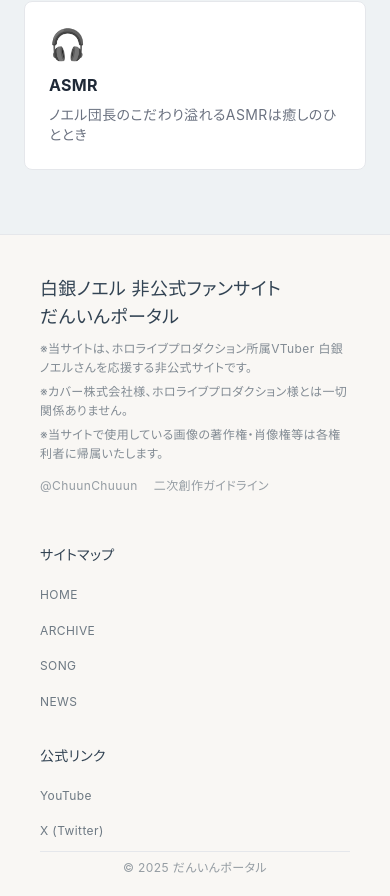
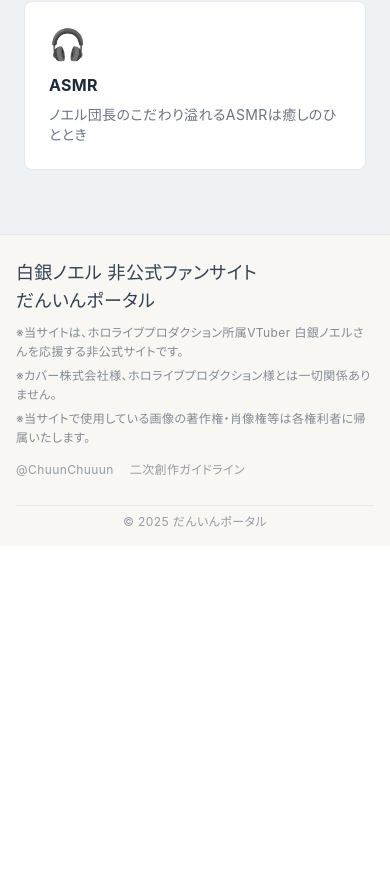
Before and after one commit to wtnb-yk/shirogane-holy-knights, a Next.js app in the folder frontend/: page / in a window 390 px wide. Shown: the part 4147-5043 px from the top of the page. After the commit the page ends 4693 px from the top, so only its background shows below. Built offline with nearby package versions, Linux system fonts and the light colour scheme; no server answers.

Commit message:
feat: enhance Footer layout for improved spacing and responsiveness

```diff
--- a/frontend/src/components/footer/Footer.tsx
+++ b/frontend/src/components/footer/Footer.tsx
@@ -5,12 +5,12 @@ import Link from 'next/link';
 export function Footer() {
   return (
     <footer className="bg-bg-secondary border-t border-surface-border mt-auto">
-      <div className="w-full pt-10 pb-5 px-10">
+      <div className="w-full pt-6 pb-4 px-4 sm:px-6 lg:pt-10 lg:pb-5 lg:px-10">
         <div className="max-w-full mx-auto">
-          <div className="flex flex-col lg:flex-row justify-between gap-6 lg:gap-12">
+          <div className="flex flex-col lg:flex-row justify-between gap-4 lg:gap-12">
             {/* 左側：サイト情報 */}
             <div className="flex-none lg:w-[450px]">
-              <div className="mb-6">
+              <div className="mb-4 lg:mb-6">
                 <h3 className="text-lg font-normal text-surface-primary mb-2">
                   白銀ノエル 非公式ファンサイト<br />
                   だんいんポータル
@@ -47,8 +47,8 @@ export function Footer() {
               </div>
             </div>
 
-            {/* 右側：リンク2列 */}
-            <div className="flex flex-col sm:flex-row gap-8 lg:gap-20">
+            {/* 右側：リンク2列（スマホでは非表示） */}
+            <div className="hidden sm:flex flex-col sm:flex-row gap-6 sm:gap-8 lg:gap-20">
               {/* サイトマップ */}
               <div className="min-w-36">
                 <h4 className="text-sm font-normal text-surface-primary mb-4">サイトマップ</h4>
@@ -78,8 +78,8 @@ export function Footer() {
 
               {/* 公式リンク */}
               <div className="min-w-36">
-                <h4 className="text-sm font-normal text-surface-primary mb-4">公式リンク</h4>
-                <ul className="space-y-2.5">
+                <h4 className="text-sm font-normal text-surface-primary mb-3">公式リンク</h4>
+                <ul className="space-y-2">
                   <li>
                     <a
                       href="https://www.youtube.com/@ShiroganeNoel"
```
